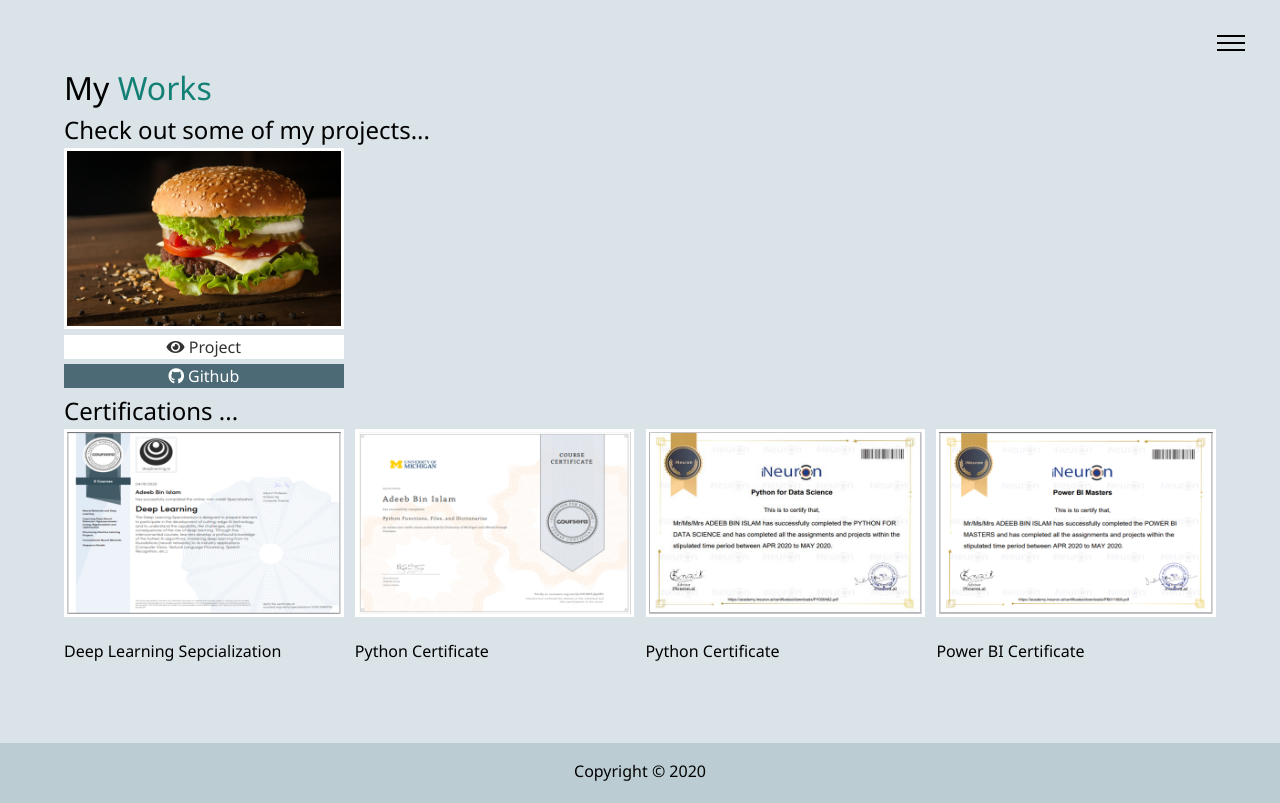
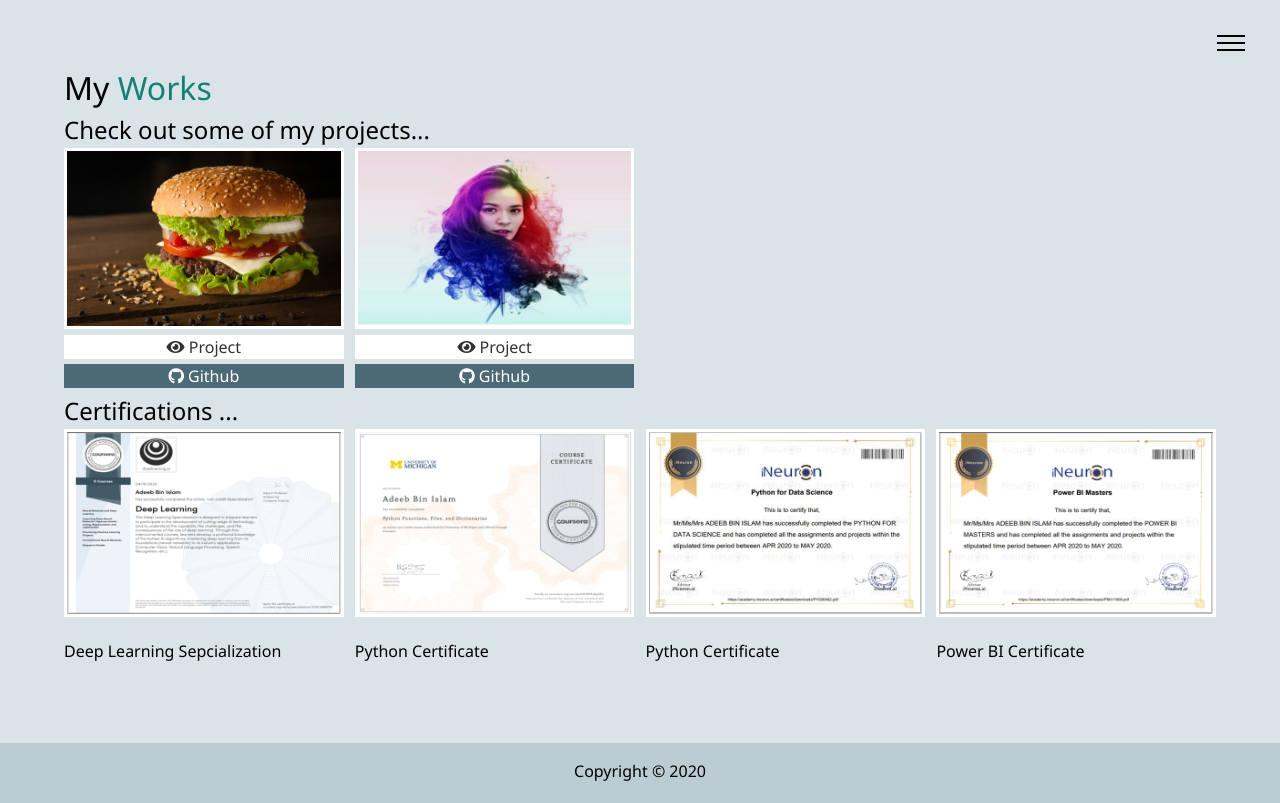
Before and after one commit to Adeebshad/Portfolio, a website: page dist/work.html in a window 1280 px wide. Drawn offline with Linux system fonts and the light colour scheme.

Commit message:
link added

```diff
--- a/dist/work.html
+++ b/dist/work.html
@@ -68,6 +68,19 @@
                 <i class="fab fa-github"></i> Github
             </a>
         </div>
+
+        <div class="item">
+          <a href="#!">
+              <img src="img/projects/project2.png"
+              alt="Project">
+          </a>
+          <a href="https://github.com/Adeebshad/Machine_Learning_Project" class="btn-light">
+              <i class="fas fa-eye"></i> Project
+          </a>
+          <a href="https://github.com/Adeebshad/Machine_Learning_Project" class="btn-dark">
+              <i class="fab fa-github"></i> Github
+          </a>
+      </div>
     </div>
 
     <h2 class="sm_heading">
```
Also changed, not shown: dist/about.html (+1 -1 lines), dist/index.html (+3 -3 lines), dist/img/projects/project2.png (added).
